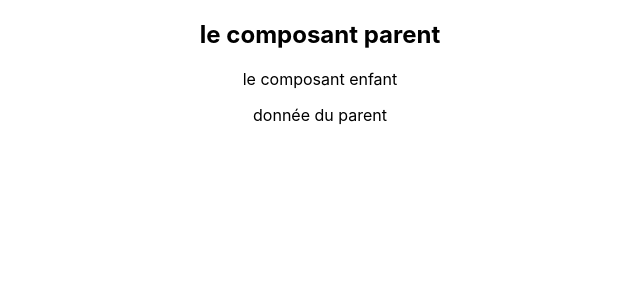
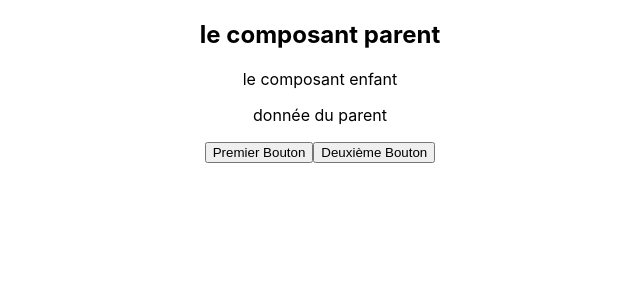
Before and after one commit to abdoulkarim22/training-react, a React (Create React App) app: page / in a window 1280 px wide. Shown: the top 300 px of the page, without its empty margins (320-960 px from the left). Built offline with nearby package versions, Linux system fonts and the light colour scheme.

Commit message:
affichage différentes informations

```diff
--- a/src/components/ChildComponent.jsx
+++ b/src/components/ChildComponent.jsx
@@ -6,6 +6,8 @@ const ChildComponent = (props) => {
     <div>
       <p> le composant enfant</p>
       <p>{props.data}</p>
+        {props.children}
+
     </div>
   );
 };
--- a/src/components/ParentComponent.jsx
+++ b/src/components/ParentComponent.jsx
@@ -1,6 +1,7 @@
 // ParentComponent.js
 import React from 'react';
 import ChildComponent from './ChildComponent';
+import Button from '../components/button/Button'
 
 class ParentComponent extends React.Component {
   render() {
@@ -9,6 +10,10 @@ class ParentComponent extends React.Component {
       <div>
         <h2> le composant parent</h2>
          <ChildComponent data = {data} />
+
+        <Button title = "Premier Bouton" />
+        <Button title = "Deuxième Bouton" />
+
       </div>
     );
   }
--- a/src/components/button/Button.jsx
+++ b/src/components/button/Button.jsx
@@ -1,10 +1,10 @@
  import React from 'react'
 
- const Button = ({data}) =>{
+ const Button = ({title}) =>{
 
  return (
      <>
-       <button>{data}</button>
+       <button>{title}</button>
      </>
  )
  }
```
